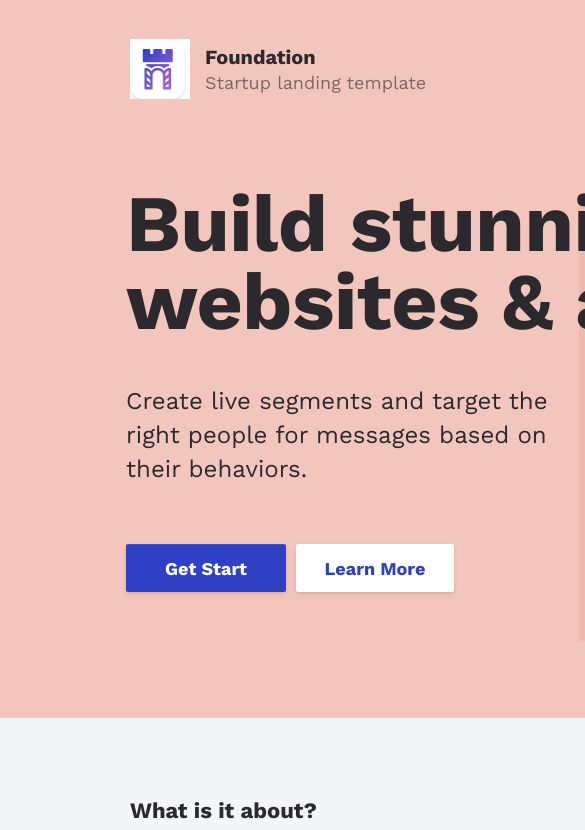
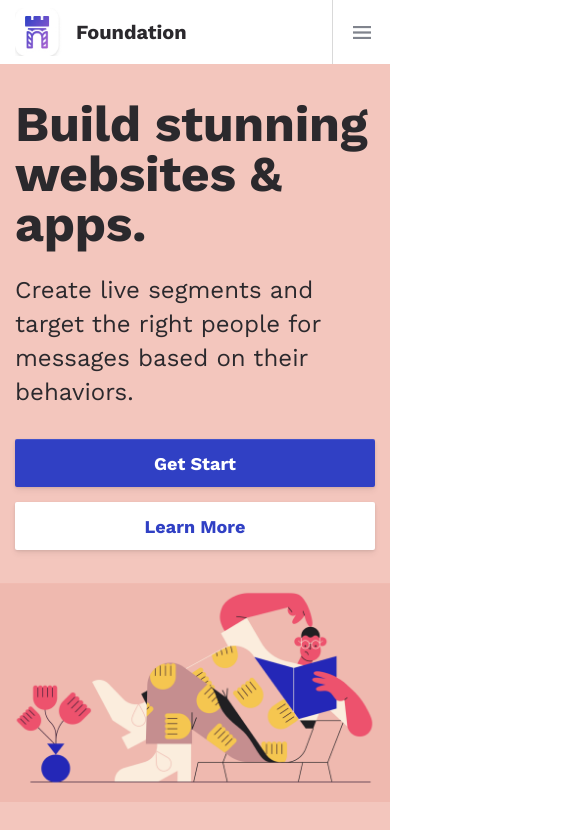
Before and after one commit to sosibona/Startup-Landing, a plain HTML site: page index.html in a window 390 px wide. Shown: the top 830 px of the page, 585 px wide, since content can reach past the window. Drawn offline with nearby package versions, Linux system fonts and the light colour scheme; files whose address does not match are found by name.

Commit message:
header for mobile

```diff
--- a/index.html
+++ b/index.html
@@ -8,8 +8,8 @@
 		integrity="sha256-l85OmPOjvil/SOvVt3HnSSjzF1TUMyT9eV0c2BzEGzU=" crossorigin="anonymous" />
 	<link href="https://fonts.googleapis.com/css?family=Work+Sans:400,700&display=swap" rel="stylesheet">
 	<link rel="stylesheet" href="styles/style.css">
+	<link rel="stylesheet" href="styles/header.css">
 	<link rel="stylesheet" href="styles/common.css">
-	<link rel="stylesheet" href="styles/header.css">
 	<link rel="stylesheet" href="styles/about.css">
 	<link rel="stylesheet" href="styles/headline.css">
 	<link rel="stylesheet" href="styles/footer.css">
@@ -37,12 +37,16 @@
 						<li class="nav-list__item"><a class="nav-list__link" href="#">Library<i class="nav-list__arrow"></i></a></li>
 					</ul>
 				</nav>
-				<button class="action-button button">Get Start</button>
+				<button class="action-button button header-button">Get Start</button>
+				<button class="header__menu-button">
+					<span class="header__menu-button-icon"></span>
+				</button>
 			</header>
 
 			<!-- headline -->
 
 			<section class="headline">
+				<div class="headline__section">
 					<h1 class="headline__title">Build stunning websites & apps.</h1>
 					<p class="headline__description">
 						Create live segments and target the right people for messages based on their behaviors.
@@ -50,6 +54,7 @@
 					<div class="headline__button">
 						<button class="action-button button">Get Start</button>
 						<button class="healine__learn-more-btn button">Learn More</button>
+					</div>
 				</div>
 				<img class="headline__banner" src="img/ouch.png" alt="startup">
 			</section>
--- a/styles/common.css
+++ b/styles/common.css
@@ -1,9 +1,3 @@
-.action-button {
-	background-color: #3040C4;
-	color: white;
-	width: 160px;
-}
-
 .button {
 	height: 48px;
 	box-shadow: 0px 4px 6px rgba(0, 0, 0, 0.05), 0px 1px 3px rgba(0, 0, 0, 0.1), inset 0px 1px 0px rgba(255, 255, 255, 0.1);
@@ -14,3 +8,9 @@
 	line-height: 13px;
 	font-weight: 700;
 }
+
+.action-button {
+	background-color: #3040C4;
+	color: white;
+	width: 160px;
+}
--- a/styles/header.css
+++ b/styles/header.css
@@ -1,23 +1,49 @@
-.top-section {
-	background-color: #F3C6BD;
-	padding-top: 39px;
+
+/* ###################################### */
+.header {
+	height: 64px;
+	width: 100%;
+	background-color: #fff;
+	display: flex;
+	align-items: center;
 }
 
-.header {
-	width: 1140px;
-	height: 62px;
-	display: flex;
-	margin: 0 auto;
+.header-button {
+	display: none;
 }
 
 .logo {
 	display: flex;
+	align-items: center;
 }
 
 .logo__image {
-	width: 60px;
-	height: 60px;
-	margin-right: 15px;
+	width: 48px;
+	height: 48px;
+	padding: 0 13px 0 15px;
+	box-sizing: content-box;
+}
+
+.logo__description {
+	display: none;
+}
+
+.header__menu-button {
+	width: 58px;
+	border: none;
+	border-left: 1px solid #00000026;
+	height: 100%;
+	margin-left: auto;
+	background-color: transparent;
+	display: flex;
+}
+
+.header__menu-button-icon {
+	background-image: url(../img/icon-hamburger.png);
+	display: block;
+	margin: auto;
+	width: 18px;
+	height: 13px;
 }
 
 .logo__text {
@@ -33,17 +59,8 @@
 	color: #2B292D;
 }
 
-.logo__description {
-	font-size: 18px;
-	line-height: 25px;
-	color: #2B292D;
-	opacity: 0.6;
-}
-
 .navigation {
-	margin-left: auto;
-	margin-top: 7px;
-	margin-right: 75px;
+	display: none;
 }
 
 .nav-list {
@@ -78,3 +95,46 @@
 .nav-list__item_selected {
 	font-weight: 700;
 }
+
+@media screen and (min-width: 400px) {
+	.top-section {
+		background-color: #F3C6BD;
+		padding-top: 39px;
+	}
+
+	.logo__image {
+		width: 60px;
+		height: 60px;
+		margin-right: 15px;
+	}
+
+	.logo__description {
+		font-size: 18px;
+		line-height: 25px;
+		color: #2B292D;
+		opacity: 0.6;
+	}
+
+	.header {
+		width: 1140px;
+    height: 62px;
+    display: flex;
+		margin: 0 auto;
+		background-color: transparent;
+	}
+
+	.header-button {
+		display: block;
+	}
+
+	.header__menu-button {
+		display: none;
+	}
+
+	.navigation {
+		display: block;
+		margin-left: auto;
+		margin-top: 7px;
+		margin-right: 75px;
+	}
+}
--- a/styles/headline.css
+++ b/styles/headline.css
@@ -1,3 +1,51 @@
+.headline {
+  padding: 35px 0 36px 0;
+  background-color: #F3C6BD;
+}
+
+.headline__banner {
+  position: relative;
+  max-width: 100%;
+  margin-top: 33px;
+}
+
+.headline__title {
+  font-size: 50px;
+  font-weight: 700;
+  line-height: 50px;
+  letter-spacing: -0.3125px;
+  margin: 0;
+}
+
+.headline__description {
+  margin: 24px 0 30px 0;
+  font-size: 24px;
+  line-height: 34px;
+}
+
+.headline__button {
+  display: flex;
+  flex-direction: column;
+}
+
+.healine__learn-more-btn {
+  margin-top: 15px;
+  background-color: #fff;
+  color: #3040C4;
+}
+
+@media screen and (max-width: 399px) {
+  .button {
+    width: 100%;
+  }
+
+  .headline__section {
+    margin: 0 15px 0 15px;
+  }
+
+}
+
+@media screen and (min-width: 400px) {
   .headline {
     padding: 0px 29px 0 126px;
     margin: auto;
@@ -15,15 +63,6 @@
     height: 448px;
   }
 
-.headline__description {
-  margin: 0;
-  margin-bottom: 58px;
-  width: 456px;
-  height: 102px;
-  font-size: 24px;
-  line-height: 34px;
-}
-
   .headline__title {
     width: 754px;
     height: 165px;
@@ -36,14 +75,25 @@
     margin-bottom: 34px;
   }
 
+  .headline__description {
+    margin: 0;
+    margin-bottom: 58px;
+    width: 456px;
+    height: 102px;
+    font-size: 24px;
+    line-height: 34px;
+  }
+
   .headline__button {
     margin-bottom: 126px;
     display: flex;
+    flex-direction: row;
   }
 
   .healine__learn-more-btn {
-  background-color: #fff;
-  color: #3040C4;
     margin-left: 10px;
+    margin-top: 0;
     width: 158px;
   }
+}
+/* ######################################## */
--- a/styles/style.css
+++ b/styles/style.css
@@ -9,14 +9,16 @@ html {
 }
 
 .page {
-	width: 1400px;
-	margin: 0 auto;
-	min-height: 100vh;
-	display: flex;
-	flex-direction: column;
+	width: 100%;
+	overflow-x: hidden;
 }
 
-section {
-	display: flex;
-	flex-grow: 1;
+@media screen and (min-width: 400px) {
+	.page {
+		width: 1400px;
+		margin: 0 auto;
+		min-height: 100vh;
+		display: flex;
+		flex-direction: column;
+	}
 }
```
Also changed, not shown: img/icon-hamburger.png (added). Lines whose indentation alone changed are shown as unchanged.
